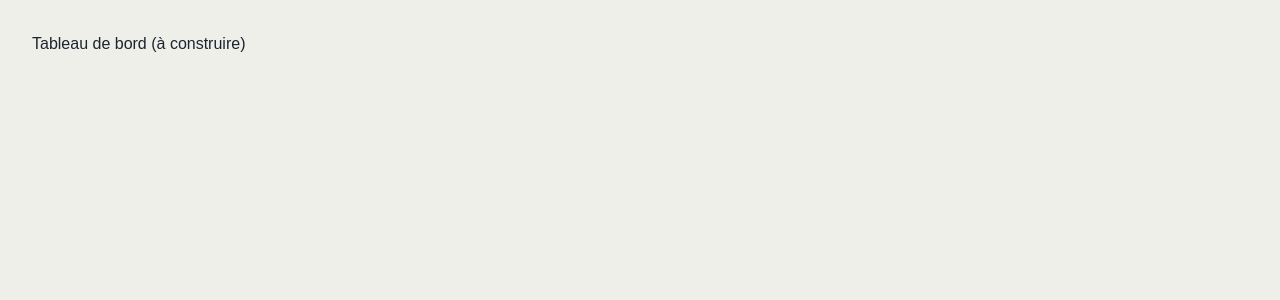
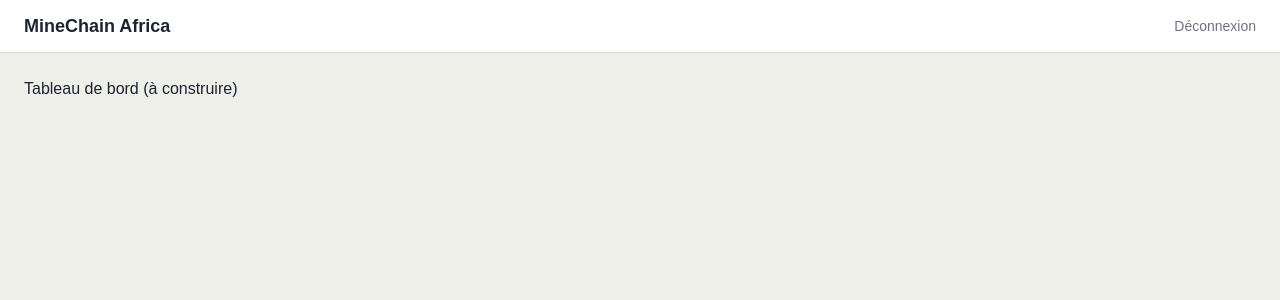
Before and after one commit to Baliguini-dimi/minechain-africa-web, a React (Vite) app: page / in a window 1280 px wide. Shown: the top 300 px of the page. Built offline with nearby package versions, Linux system fonts and the light colour scheme; no server answers; sample sign-in values are in the browser's storage.

Commit message:
feat: ProtectedRoute, AppLayout avec header et deconnexion

```diff
--- a/src/App.jsx
+++ b/src/App.jsx
@@ -1,11 +1,24 @@
 import { Routes, Route } from 'react-router-dom'
 import LoginPage from './features/auth/LoginPage.jsx'
+import ProtectedRoute from './features/auth/ProtectedRoute.jsx'
+import AppLayout from './layouts/AppLayout.jsx'
 
 function App() {
   return (
     <Routes>
       <Route path="/login" element={<LoginPage />} />
-      <Route path="/" element={<div className="p-8 font-body">Tableau de bord (à construire)</div>} />
+      <Route
+        path="/"
+        element={
+          <ProtectedRoute>
+            <AppLayout>
+              <div className="font-body text-text-primary">
+                Tableau de bord (à construire)
+              </div>
+            </AppLayout>
+          </ProtectedRoute>
+        }
+      />
     </Routes>
   )
 }
--- /dev/null
+++ b/src/features/auth/ProtectedRoute.jsx
@@ -0,0 +1,12 @@
+import { Navigate } from 'react-router-dom'
+import { useAuth } from './useAuth.jsx'
+
+export default function ProtectedRoute({ children }) {
+  const { isAuthenticated } = useAuth()
+
+  if (!isAuthenticated) {
+    return <Navigate to="/login" replace />
+  }
+
+  return children
+}
--- /dev/null
+++ b/src/layouts/AppLayout.jsx
@@ -0,0 +1,22 @@
+import { useAuth } from '../features/auth/useAuth.jsx'
+
+export default function AppLayout({ children }) {
+  const { logout } = useAuth()
+
+  return (
+    <div className="min-h-screen bg-bg">
+      <header className="bg-surface border-b border-border px-6 py-3 flex items-center justify-between">
+        <h1 className="font-display text-lg font-semibold text-text-primary">
+          MineChain Africa
+        </h1>
+        <button
+          onClick={logout}
+          className="text-sm font-body text-text-secondary hover:text-accent"
+        >
+          Déconnexion
+        </button>
+      </header>
+      <main className="p-6">{children}</main>
+    </div>
+  )
+}
```
